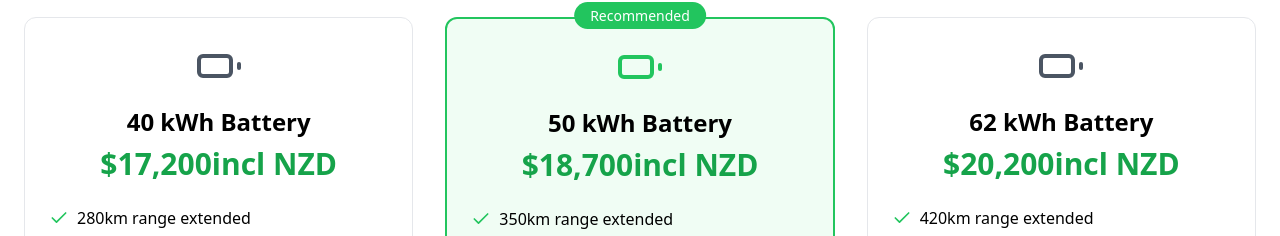
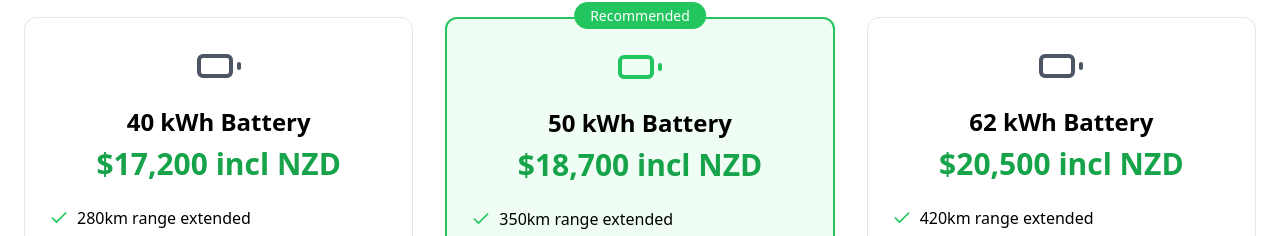
Before and after one commit to gadgetboy27/project, a React (Vite) app: page / in a window 1280 px wide. Shown: the part 967-1203 px from the top of the page. Built offline with nearby package versions, Linux system fonts and the light colour scheme.

Commit message:
Making refinements

```diff
--- a/src/App.tsx
+++ b/src/App.tsx
@@ -24,7 +24,7 @@ function App() {
           <div className="grid md:grid-cols-3 gap-8">
             <BatteryPackage
               capacity="40 kWh"
-              price="$17,200incl NZD"
+              price="$17,200 incl NZD"
               features={[
                 "280km range extended",
                 "2-year warranty",
@@ -36,7 +36,7 @@ function App() {
             />
             <BatteryPackage
               capacity="50 kWh"
-              price="$18,700incl NZD"
+              price="$18,700 incl NZD"
               features={[
                 "350km range extended",
                 "2-year warranty",
@@ -50,7 +50,7 @@ function App() {
             />
             <BatteryPackage
               capacity="62 kWh"
-              price="$20,200incl NZD"
+              price="$20,500 incl NZD"
               features={[
                 "420km range extended",
                 "2-year warranty",
--- a/src/hooks/useActiveSection.ts
+++ b/src/hooks/useActiveSection.ts
@@ -13,7 +13,7 @@ export function useActiveSection() {
         });
       },
       {
-        rootMargin: '-20% 1px -5% 1px',
+        rootMargin: '-20% 1px -25% 1px',
         threshold: [0.2, 0.5]
       }
     );
```
